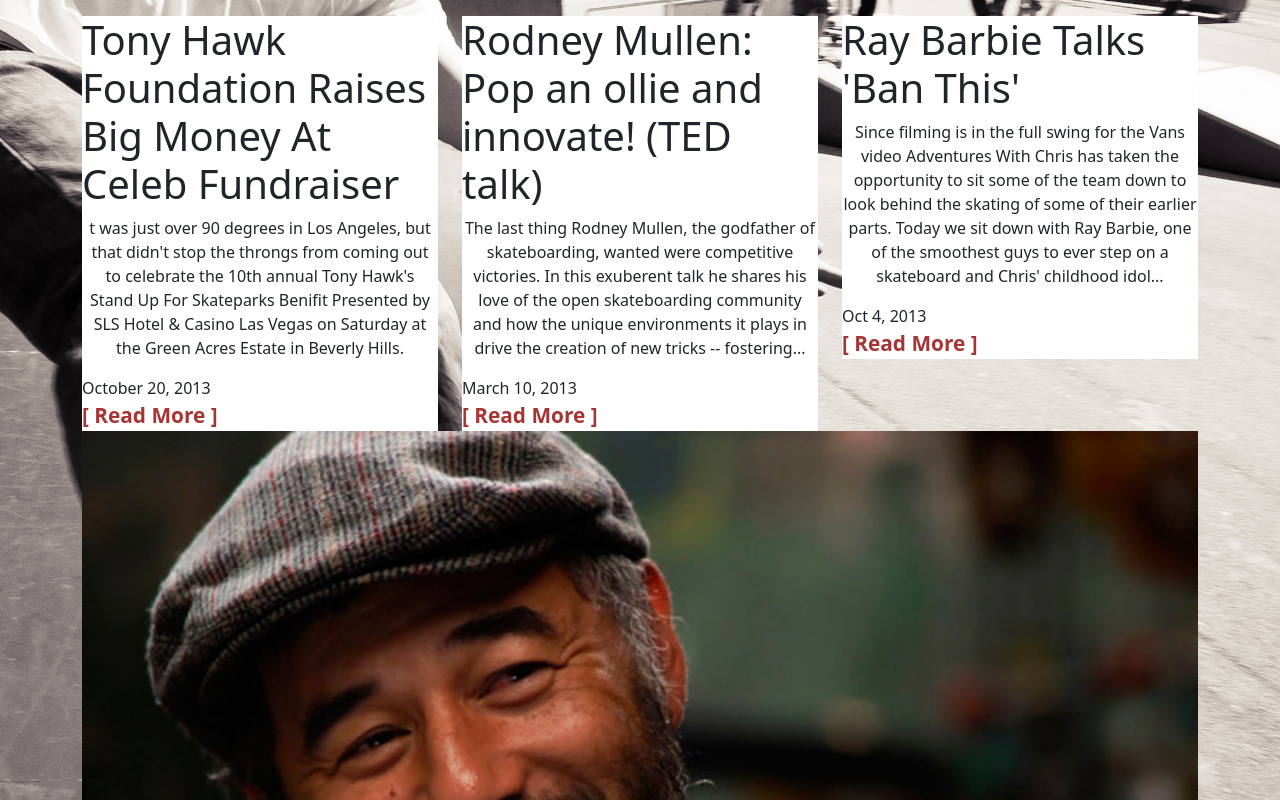
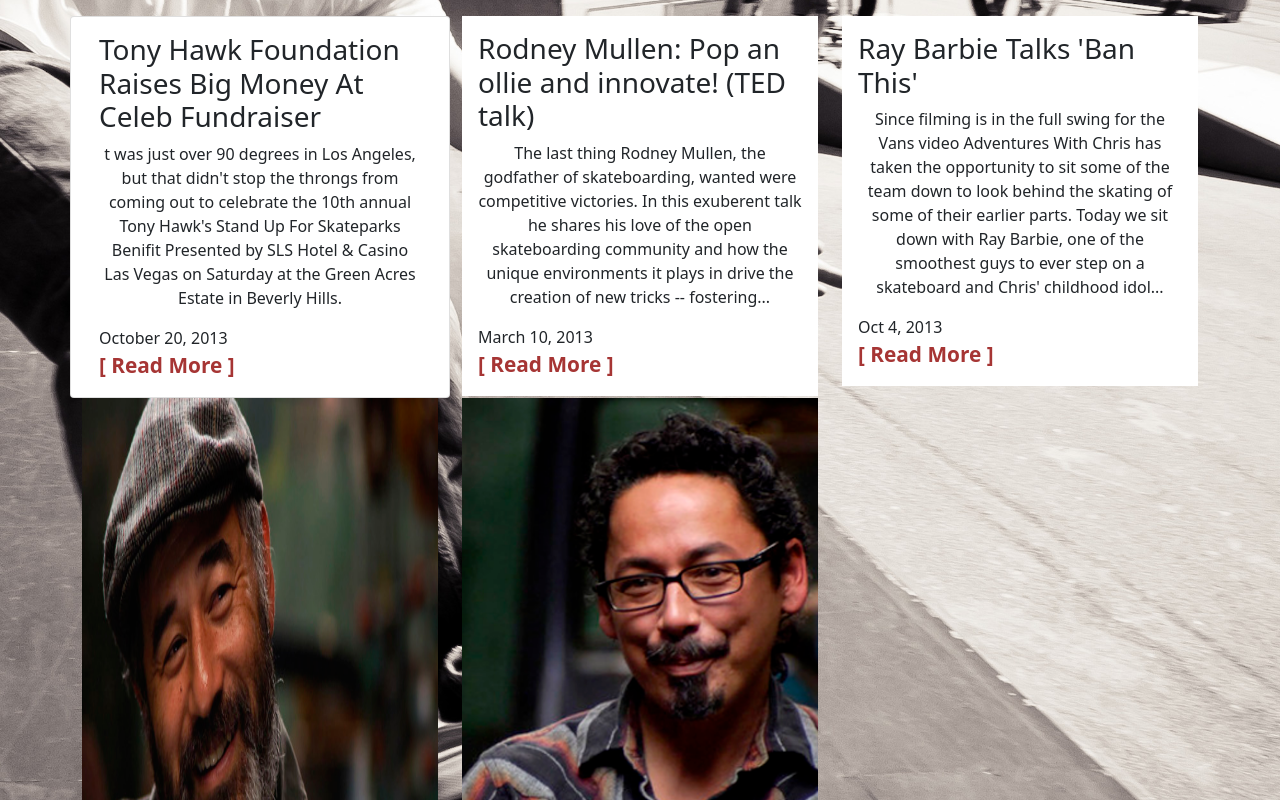
Before and after one commit to PatrickBoynton/sk8, a plain HTML site: page index.html in a window 1280 px wide. Shown: the part 380-1180 px from the top of the page. Drawn offline with nearby package versions, Linux system fonts and the light colour scheme.

Commit message:
Turned the articles into cards.

```diff
--- a/index.html
+++ b/index.html
@@ -37,10 +37,10 @@
         <img class="top-image" src="/images/top-image.png" alt="Man with a photograph" />
       </section>
       <main class="row mt-3">
-        <section class="col-sm-4">
-          <article class="">
-            <h1>Tony Hawk Foundation Raises Big Money At Celeb Fundraiser</h1>
-            <p>
+        <section class="card col-sm-4">
+          <article class="card-body">
+            <h3 class="card-title">Tony Hawk Foundation Raises Big Money At Celeb Fundraiser</h3>
+            <p class="card-text">
               t was just over 90 degrees in Los Angeles, but that didn't stop
               the throngs from coming out to celebrate the 10th annual Tony
               Hawk's Stand Up For Skateparks Benifit Presented by SLS Hotel &
@@ -53,9 +53,9 @@
         </section>
 
         <section class="col-sm-4">
-          <article class="">
-            <h1>Rodney Mullen: Pop an ollie and innovate! (TED talk)</h1>
-            <p>
+          <article class="card-body">
+            <h3 class="card-title">Rodney Mullen: Pop an ollie and innovate! (TED talk)</h3>
+            <p class="card-text">
               The last thing Rodney Mullen, the godfather of skateboarding,
               wanted were competitive victories. In this exuberent talk he
               shares his love of the open skateboarding community and how the
@@ -68,9 +68,9 @@
         </section>
 
         <section class="col-sm-4">
-          <article class="">
-            <h1>Ray Barbie Talks 'Ban This'</h1>
-            <p>
+          <article class="card-body">
+            <h3 class="card-title">Ray Barbie Talks 'Ban This'</h3>
+            <p class="card-text">
               Since filming is in the full swing for the Vans video Adventures
               With Chris has taken the opportunity to sit some of the team down
               to look behind the skating of some of their earlier parts. Today
@@ -83,14 +83,14 @@
         </section>
         <!-- End of Sections  -->
       </main>
-      <section class="row">
-        <img src="/images/sk8er-1.png" alt="Lance Mountain" />
-        <img src="/images/sk8er-2.png" alt="Rodney Mullen" />
-        <img src="/images/sk8er-3.png" alt="Steve Caballero" />
-        <img src="/images/sk8er-4.png" alt="Tommuy Guerrero" />
+      <section class="row sk8ers">
+        <img class="col-sm-4" src="/images/sk8er-1.png" alt="Lance Mountain" />
+        <img class="col-sm-4" src="/images/sk8er-2.png" alt="Rodney Mullen" />
+        <img class="" src="/images/sk8er-3.png" alt="Steve Caballero" />
+        <img class="col-sm-8" src="/images/sk8er-4.png" alt="Tommuy Guerrero" />
       </section>
 
-      <section class="row d-sm-flex test container">
+      <!-- <section class="row d-sm-flex test container">
         <img src="/images/sk8-1.png" alt="Skateboard" />
         <img src="/images/sk8-2.png" alt="Skateboard" />
         <img src="/images/sk8-3.png" alt="Skateboard" />
@@ -100,7 +100,7 @@
         <img src="/images/sk8-7.png" alt="Skateboard" />
         <img src="/images/sk8-8.png" alt="Skateboard" />
         <img src="/images/sk8-9.png" alt="Skateboard" />
-      </section>
+      </section> -->
 
       <section class="row form">
         <div class="col-sm-6">
```
